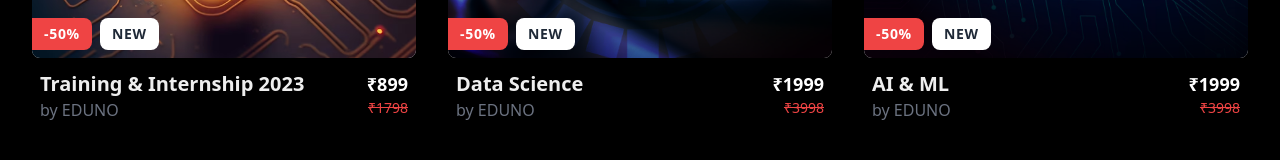
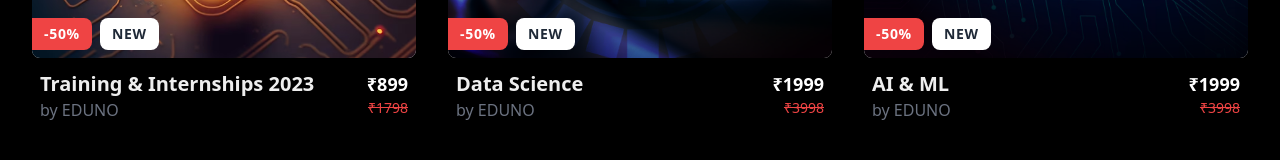
Before and after one commit to officialeduno/Eduno, a Next.js app: page /courses/allcourses in a window 1280 px wide. Shown: the part 498-658 px from the top of the page. Built offline with nearby package versions, Linux system fonts and the light colour scheme.

Commit message:
Internship to Internships

```diff
--- a/pages/courses/allcourses.js
+++ b/pages/courses/allcourses.js
@@ -30,7 +30,7 @@
 
                             <div class="flex items-start justify-between gap-2 px-2">
                                 <div class="flex flex-col">
-                                    <Link href={"/courses/training"} class="text-lg font-bold text-[#EEEEEE] transition duration-100 hover:text-[#FD7014] lg:text-xl">Training & Internship 2023</Link>
+                                    <Link href={"/courses/training"} class="text-lg font-bold text-[#EEEEEE] transition duration-100 hover:text-[#FD7014] lg:text-xl">Training & Internships 2023</Link>
                                     <span class="text-gray-500">by EDUNO</span>
                                 </div>
 
--- a/pages/courses/training.js
+++ b/pages/courses/training.js
@@ -15,7 +15,7 @@
 
         <>
             <Head>
-                <title>Training & Internship 2023 | Eduno (Empower yourself with Eduno)</title>
+                <title>Training & Internships 2023 | Eduno (Empower yourself with Eduno)</title>
             </Head>
 
             <div>
@@ -36,7 +36,7 @@
                             <div class="md:py-8">
                                 {/* <!-- name - start --> */}
                                 <div class="mb-2 md:mb-3">
-                                    <h2 class="text-xl md:text-3xl font-bold text-white lg:text-3xl text-font">Training and Internship 2023</h2>
+                                    <h2 class="text-xl md:text-3xl font-bold text-white lg:text-3xl text-font">Training and Internships 2023</h2>
                                 </div>
                                 {/* <!-- name - end --> */}
 
--- a/pages/index.js
+++ b/pages/index.js
@@ -93,7 +93,7 @@
             </Link>
             <div className="flex items-start justify-between gap-2 px-2">
               <div className="flex flex-col">
-                <Link href={"/courses/training"} className="text-lg font-bold text-[#EEEEEE] transition duration-100 hover:text-[#FD7014] lg:text-xl">Training & Intership 2023</Link>
+                <Link href={"/courses/training"} className="text-lg font-bold text-[#EEEEEE] transition duration-100 hover:text-[#FD7014] lg:text-xl">Training & Interships 2023</Link>
                 <span className="text-gray-500">by EDUNO</span>
               </div>
               <div className="flex flex-col items-end">
```
